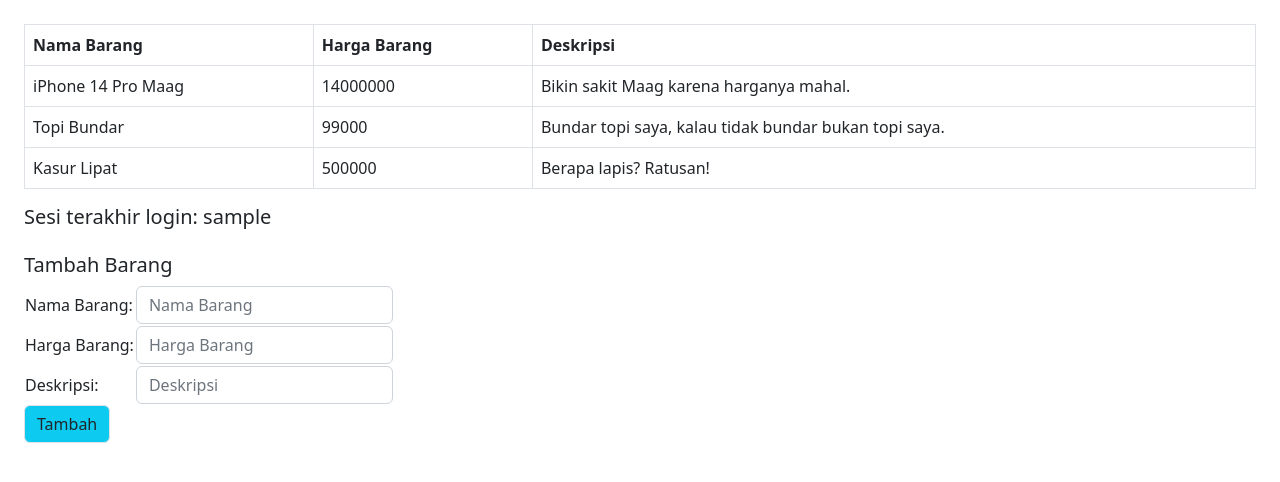
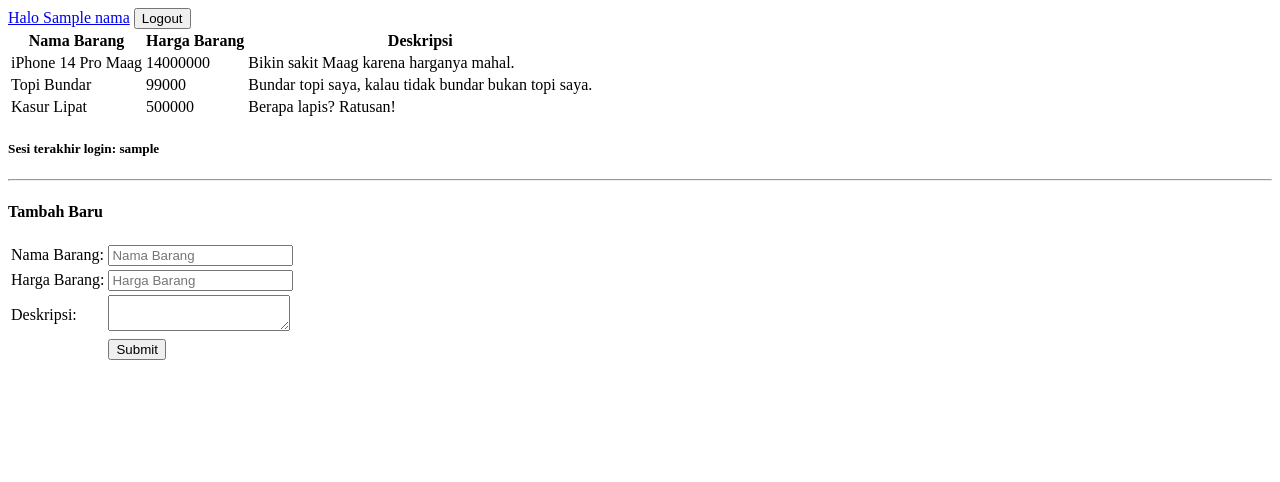
Before and after one commit to denelrayhan11/Lab1DjangoProject4, a Django app: template wishlist/templates/wishlist_ajax.html in a window 1280 px wide. Shown: the top 482 px of the page. Run offline with Django 4.2, Linux system fonts and the light colour scheme; data comes from the database, SQL or seed files in the repository; the template is opened without the code that fills it: most values are stand-ins (such as "Sample title", 1, 10 or a date in 2020); data that the repository does not hold is empty.

Commit message:
engga selesai

```diff
--- a/wishlist/templates/wishlist_ajax.html
+++ b/wishlist/templates/wishlist_ajax.html
@@ -1,96 +1,128 @@
 {% extends 'base.html' %}
-
-{% block meta %}
-<link rel="stylesheet" href="https://cdn.jsdelivr.net/npm/bootstrap@5.2.1/dist/css/bootstrap.min.css">
-<script src="https://ajax.googleapis.com/ajax/libs/jquery/3.6.0/jquery.min.js"></script>
-<script>
-  function updateTable(){
-    // clear table
-    var itemCount = $(".table > tbody").children().length;
-    for(var i = itemCount; i >= 2; i--){
-      $(".table > tbody > tr:nth-child(" + i + ")").remove();
-    }
-
-    $.get("http://localhost:8000/wishlist/json/", function(data) {
-      // fill table
-      for(var i = 0; i < data.length; i++){
-        var tr = document.createElement("tr");
-        var tdNama = document.createElement("td");
-        tdNama.append(data[i].fields.nama_barang);
-        var tdHarga = document.createElement("td");
-        tdHarga.append(data[i].fields.harga_barang);
-        var tdDeskripsi = document.createElement("td");
-        tdDeskripsi.append(data[i].fields.deskripsi);
-
-        tr.append(tdNama);
-        tr.append(tdHarga);
-        tr.append(tdDeskripsi);
-
-        $(".table").append(tr);
-      }
-    });
-  }
-
-  $(document).ready(function(){
-    updateTable();
-
-    $("#add_wishlist").click(function(){
-      var nama = $("#input_nama").val();
-      var harga = $("#input_harga").val();
-      var deskripsi = $("#input_deskripsi").val();
-
-
-      $.post("http://localhost:8000/wishlist/ajax/submit/",
-      {
-        nama,
-        harga,
-        deskripsi,
-      },
-      function(data, status){
-        console.log("add wishlist success");
-        updateTable();
-        $("#input_nama").val("");
-        $("#input_harga").val("");
-        $("#input_deskripsi").val("");
-      });
-    });
-  });
-</script>
-{% endblock meta %}
 
 {% block content %}
 
+<nav class="navbar bg-dark navbar-dark">
+  <div class="container-fluid">
+    <a class="navbar-brand" href="#">Halo {{ nama }}</a>
+    <a href="{% url 'wishlist:logout' %}">
+      <button type="button" class="btn btn-primary">
+        Logout
+      </button>
+    </a>
+  </div>
+</nav>
 
 
-<div class="p-4">
-  <table class="table table-bordered">
-      <tr>
+
+<div class="container mt-4">
+  <table class="table table-dark">
+    <thead class="table-secondary">
       <th>Nama Barang</th>
       <th>Harga Barang</th>
       <th>Deskripsi</th>
-      </tr>
+    </thead>
+    {% comment %} Tambahkan data di bawah baris ini {% endcomment %}
+    <tbody id="tbl">
+
+    </tbody>
   </table>
+
   <h5>Sesi terakhir login: {{ last_login }}</h5>
 
-  <h5 class="mt-4">Tambah Barang</h5>
+  <hr />
+
+  <h4>Tambah Baru</h4>
   <form method="POST" action="">
     {% csrf_token %}
     <table>
       <tr>
         <td>Nama Barang: </td>
-          <td><input type="text" name="nama_barang" placeholder="Nama Barang" class="form-control" id="input_nama"></td>
+        <td><input type="text" id="nama_barang" name="nama_barang" placeholder="Nama Barang" class="form-control"></td>
       </tr>
+
       <tr>
         <td>Harga Barang: </td>
-          <td><input type="text" name="harga_barang" placeholder="Harga Barang" class="form-control" id="input_harga"></td>
+        <td><input type="number" id="harga_barang" name="harga_barang" placeholder="Harga Barang" class="form-control"></td>
       </tr>
+
       <tr>
         <td>Deskripsi: </td>
-          <td><input type="text" name="deskripsi" placeholder="Deskripsi" class="form-control" id="input_deskripsi"></td>
+        <td><textarea class="form-control" id="deskripsi" name="deskripsi"></textarea></td>
+      </tr>
+
+      <tr>
+        <td></td>
+        <td><input class="btn btn-primary" type="submit" value="Submit" id="newBtn"></td>
       </tr>
     </table>
   </form>
-    <button id="add_wishlist" type ="Submit" class="btn border rounded bg-info">Tambah</button>
 </div>
 
+<script src="https://ajax.googleapis.com/ajax/libs/jquery/3.6.0/jquery.min.js"></script>
+<script>
+  function postNew(e) {
+    e.preventDefault()
+    const namaBarang = $("#nama_barang").val()
+    const hargaBarang = $("#harga_barang").val()
+    const deskripsi = $("#deskripsi").val()
+
+    const data = {
+      nama_barang: namaBarang,
+      harga_barang: hargaBarang,
+      deskripsi,
+      csrfmiddlewaretoken: "{{ csrf_token }}"
+    }
+
+    $.ajax({
+      type: 'POST',
+      url: '{% url "wishlist:add_wishlist" %}',
+      data: data,
+      success: () => {
+        alert("Done!")
+        fetchData()
+      },
+      // contentType: "application/json",
+      dataType: 'json'
+    });
+  }
+
+  function writeTable(data) {
+    const table = $("#tbl")
+    table.empty()
+    for (let i = 0; i < data.length; i++) {
+      table.append(`
+        <tr>
+          <td>${data[i].fields.nama_barang}</td>
+          <td>${data[i].fields.harga_barang}</td>
+          <td>${data[i].fields.deskripsi}</td>
+        </tr>
+        `)
+    }
+  }
+
+  function fetchData() {
+    $.get("/wishlist/json", writeTable)
+  }
+
+  $(document).ready(() => {
+    $("#newBtn").click(postNew)
+    fetchData()
+  })
+</script>
 {% endblock content %}
+Footer
+© 2022 GitHub, Inc.
+Footer navigation
+Terms
+Privacy
+Security
+Status
+Docs
+Contact GitHub
+Pricing
+API
+Training
+Blog
+About
+lab1-pbp/wishlist_ajax.html at main · rorre/lab1-pbp
```
Lines whose indentation alone changed are shown as unchanged.
